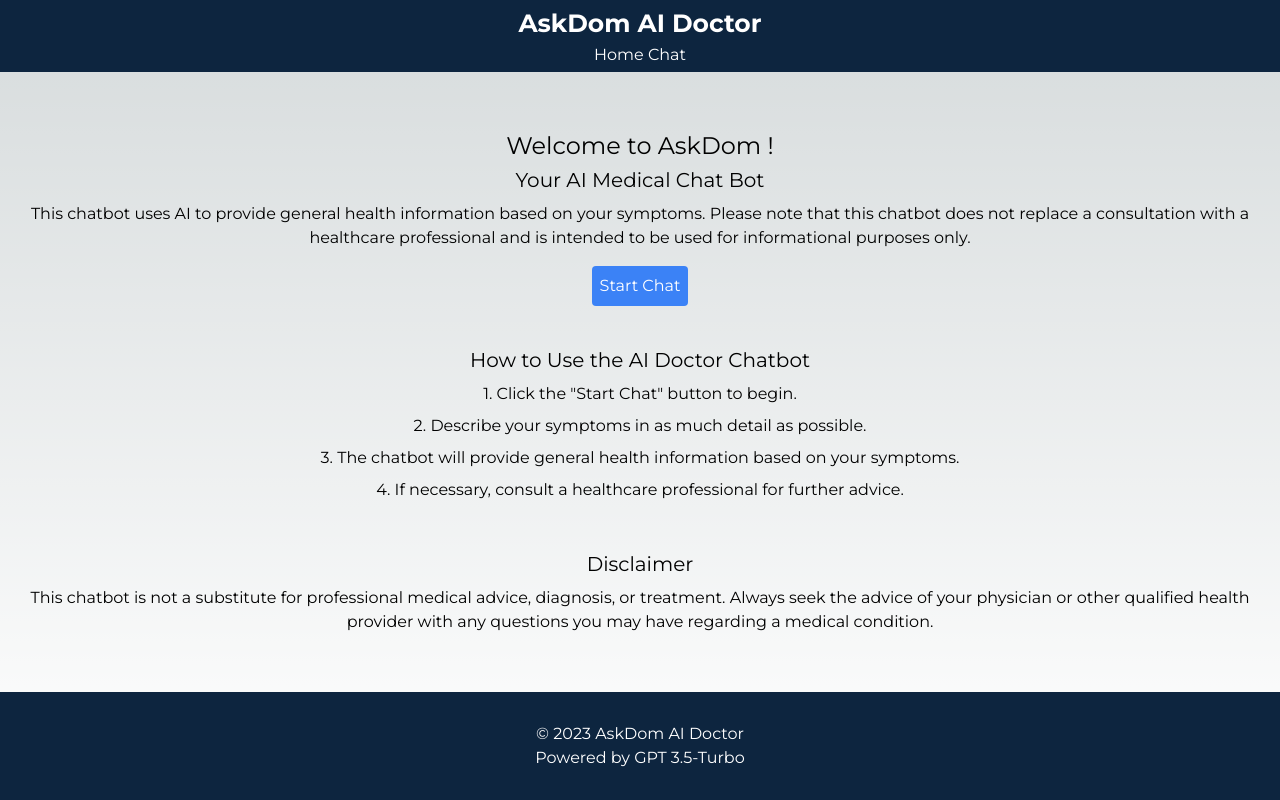
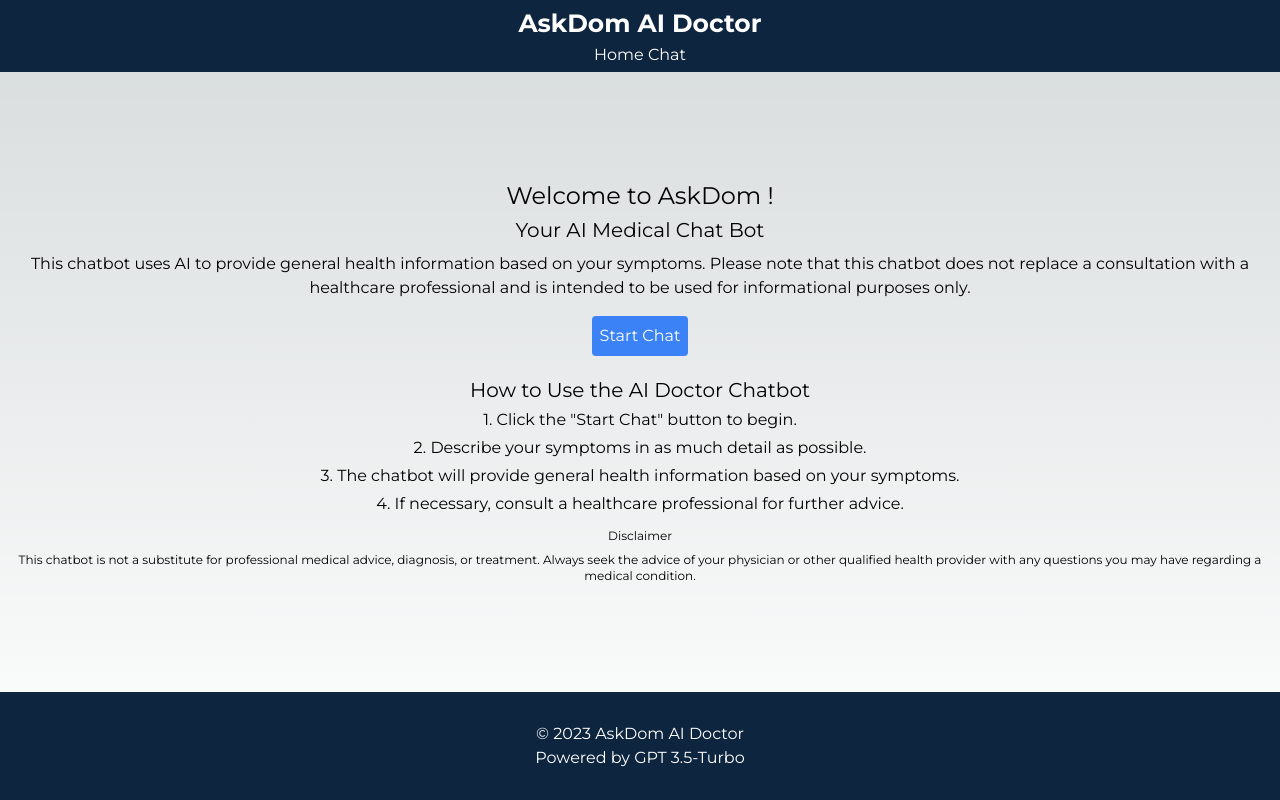
Before and after one commit to adamantph/DomMD, a Next.js app: page / in a window 1280 px wide. Built offline with nearby package versions, Linux system fonts and the light colour scheme.

Commit message:
update css

```diff
--- a/src/pages/index.tsx
+++ b/src/pages/index.tsx
@@ -14,16 +14,16 @@
         </p>
         <Link href="/chat" className="p-2 bg-blue-500 text-white rounded">Start Chat</Link>
       </div>
-      <div className="mt-10 text-center">
-        <h2 className="text-xl mb-2">How to Use the AI Doctor Chatbot</h2>
-        <p className="mb-2">1. Click the &quot;Start Chat&quot; button to begin.</p>
-        <p className="mb-2">2. Describe your symptoms in as much detail as possible.</p>
-        <p className="mb-2">3. The chatbot will provide general health information based on your symptoms.</p>
-        <p className="mb-2">4. If necessary, consult a healthcare professional for further advice.</p>
+      <div className="mt-5 text-center">
+        <h2 className="text-xl mb-1">How to Use the AI Doctor Chatbot</h2>
+        <p className="mb-1">1. Click the &quot;Start Chat&quot; button to begin.</p>
+        <p className="mb-1">2. Describe your symptoms in as much detail as possible.</p>
+        <p className="mb-1">3. The chatbot will provide general health information based on your symptoms.</p>
+        <p className="mb-1">4. If necessary, consult a healthcare professional for further advice.</p>
       </div>
-      <div className="mt-10 text-center">
-        <h2 className="text-xl mb-2">Disclaimer</h2>
-        <p>This chatbot is not a substitute for professional medical advice, diagnosis, or treatment. Always seek the advice of your physician or other qualified health provider with any questions you may have regarding a medical condition.</p>
+      <div className="mt-2 text-center">
+        <h2 className="text-xs mb-2">Disclaimer</h2>
+        <p className="text-xs"> This chatbot is not a substitute for professional medical advice, diagnosis, or treatment. Always seek the advice of your physician or other qualified health provider with any questions you may have regarding a medical condition.</p>
       </div>
     </Page>
   );
```
